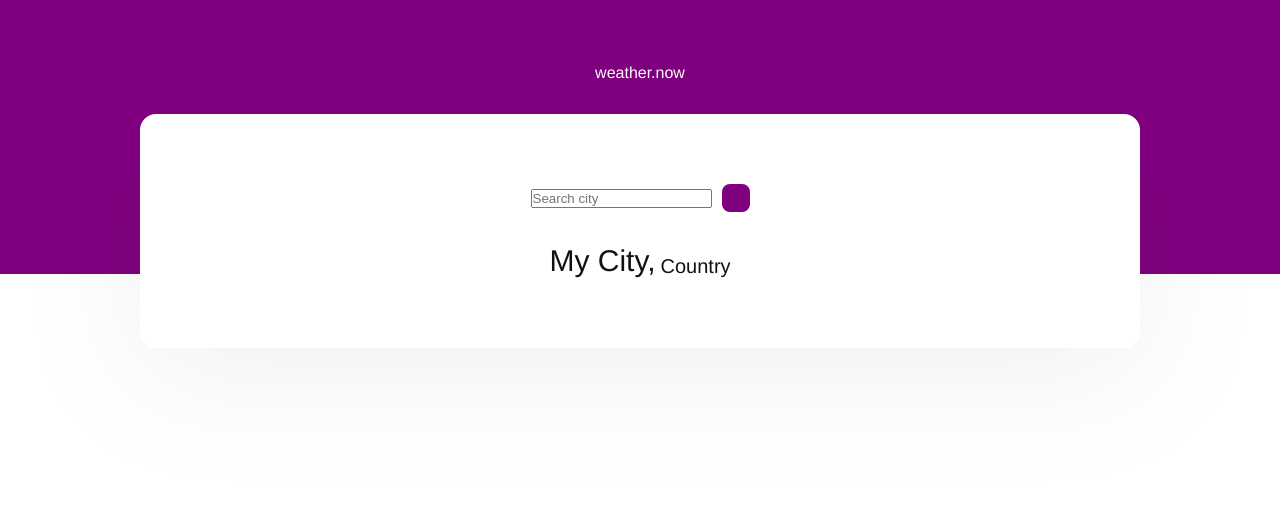
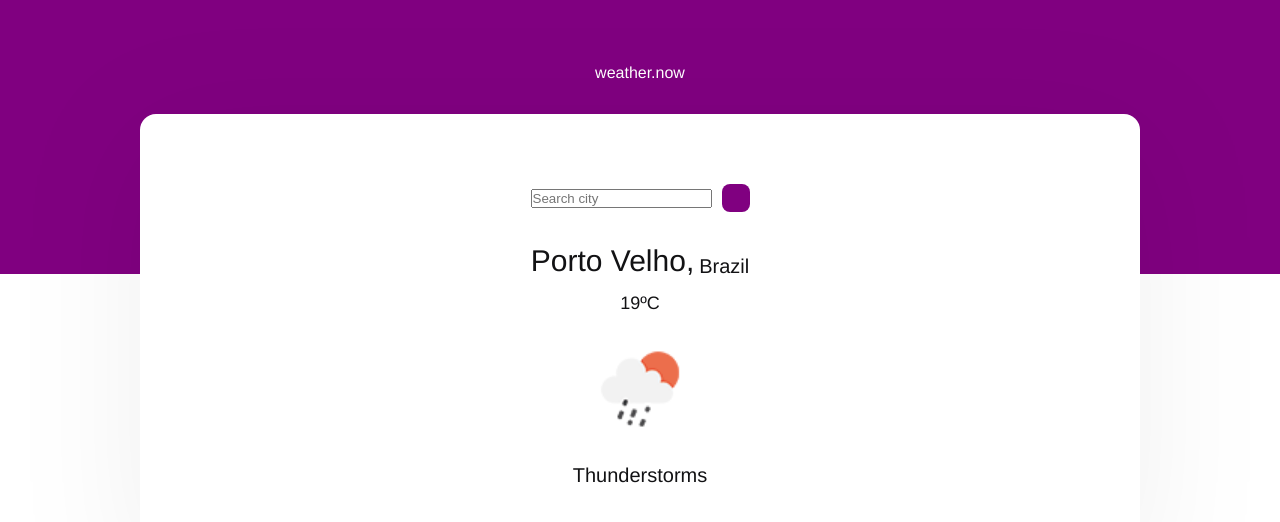
Before and after one commit to jbiers/weather-now, a React app: page / in a window 1280 px wide. Shown: the top 522 px of the page. Built offline with nearby package versions, Linux system fonts and the light colour scheme.

Commit message:
added current conditions

```diff
--- a/src/components/InfoContent.tsx
+++ b/src/components/InfoContent.tsx
@@ -1,14 +1,33 @@
+import image from '../../public/weather.png'
+
+import '../styles/infoContent.scss'
+
 export function InfoContent() {
     return (
         <div className="infoContent">
             <div className="location">
                 <span className="city">
-                    My City,
+                    Porto Velho,
                 </span>
                 <span className="country">
-                    Country
+                    Brazil
                 </span>
+            </div>
+
+            <div className="temperature">
+                19ºC
+            </div>
+
+            <div className="currentConditions">
+                <img
+                    src={image}
+                    alt="current weather">
+                </img>
+
+                <span>Thunderstorms</span>
             </div>
         </div>
     )
 }
+
+// location, temperature, image, currentState, time
--- a/src/components/SearchContent.tsx
+++ b/src/components/SearchContent.tsx
@@ -1,3 +1,5 @@
+import '../styles/searchContent.scss'
+
 export function SearchContent() {
     return (
         <div className="searchContent">
--- /dev/null
+++ b/src/styles/infoContent.scss
@@ -0,0 +1,37 @@
+div.infoContent {
+    margin-top: 2rem;
+    flex-direction: column;
+
+    .location {
+        display: flex;
+        margin-bottom: 15px;
+
+        .city {
+          font-size: 30px;
+          margin-right: 5px;
+        }
+
+        .country {
+            font-size: 20px;
+            align-self: flex-end;
+        }
+    }
+
+    .temperature {
+        font-size: 18px;
+    }
+
+    .currentConditions {
+        display: flex;
+        flex-direction: column;
+
+        img {
+            width: 150px;
+            height: 150px;
+        }
+
+        span {
+            font-size: 20px;
+        }
+    }
+}
--- /dev/null
+++ b/src/styles/searchContent.scss
@@ -0,0 +1,22 @@
+div.searchContent {
+
+    .btn {
+      border: none;
+      color: white;
+      background-color: purple;
+      border-radius: 8px;
+      font-weight: 600;
+      display: flex;
+      align-items: center;
+
+      padding: 14px;
+      transition: filter 0.2s;
+
+      margin-left: 10px;
+
+      &:hover {
+          filter: brightness(0.7);
+          cursor: pointer;
+      }
+    }
+}
--- a/src/styles/weatherContent.scss
+++ b/src/styles/weatherContent.scss
@@ -19,36 +19,16 @@ section.weatherContent {
       justify-content: center;
       align-items: center;
       width: 100%;
-  }
 
-  div.searchContent {
-
-      .btn {
-        border: none;
-        color: white;
-        background-color: purple;
-        border-radius: 8px;
-        font-weight: 600;
-        display: flex;
-        align-items: center;
-
-        padding: 14px;
-        transition: filter 0.2s;
-
-        margin-left: 10px;
-
-        &:hover {
-            filter: brightness(0.7);
-            cursor: pointer;
-        }
-      }
   }
 
   div.infoContent {
       margin-top: 2rem;
+      flex-direction: column;
 
       .location {
           display: flex;
+          margin-bottom: 15px;
 
           .city {
             font-size: 30px;
```
Also changed, not shown: public/weather.png (added).
